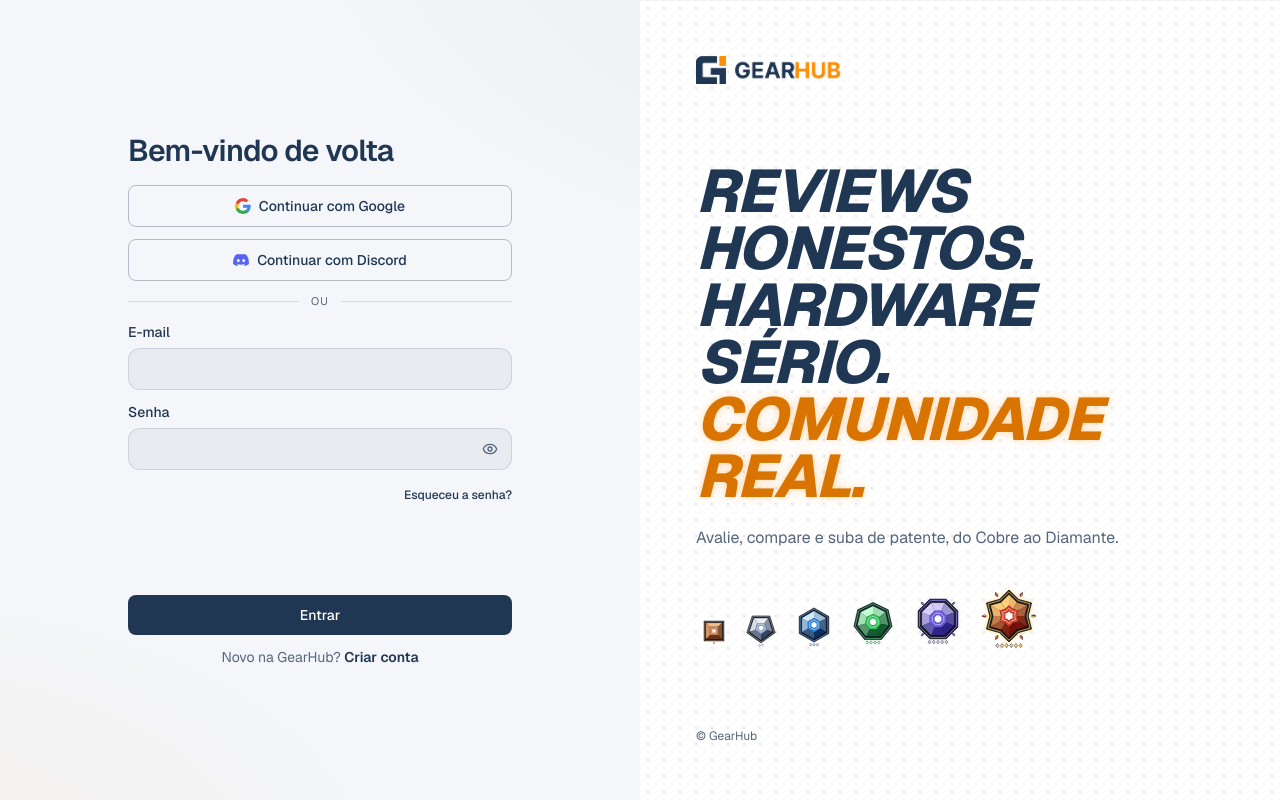
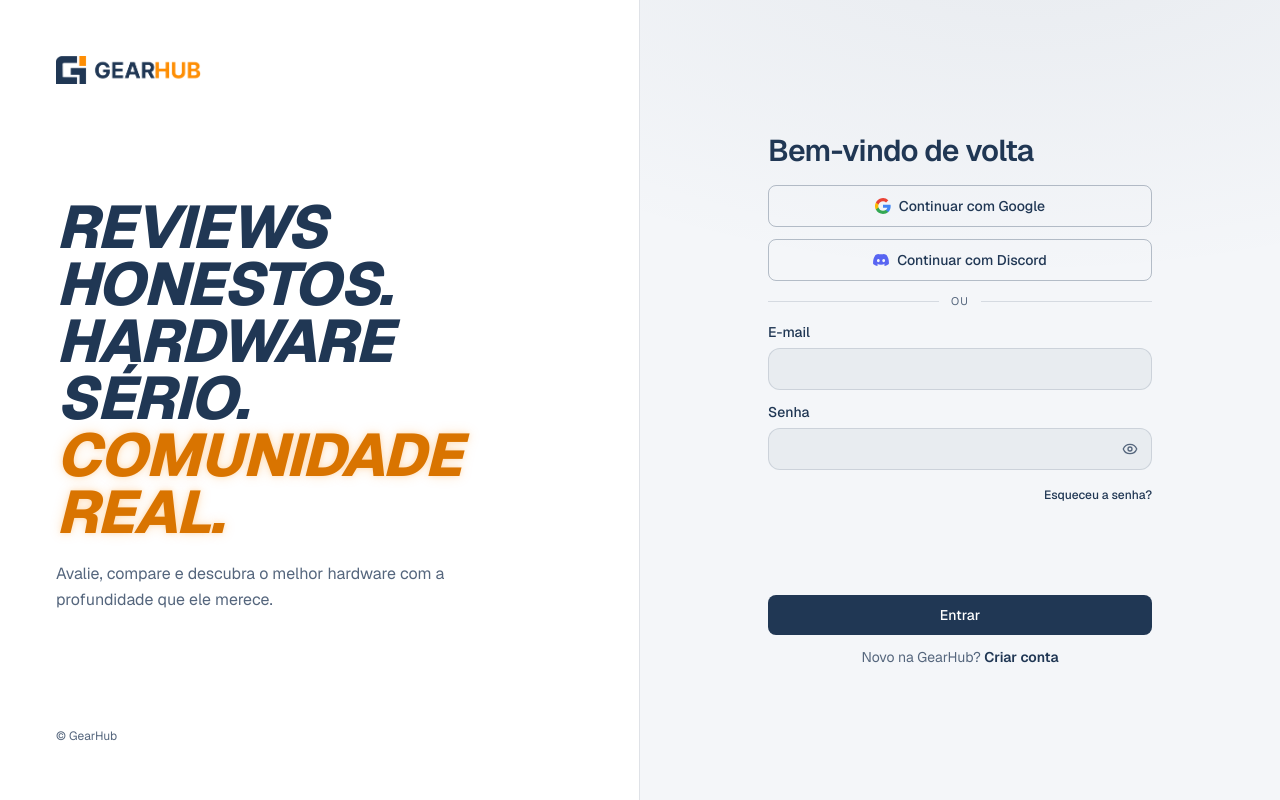
Before and after one commit to pedrobaraldi/GearHub-Web, a Nuxt app: page /auth in a window 1280 px wide. Built offline with nearby package versions, Linux system fonts and the light colour scheme; a web font is replaced by a local one.

Commit message:
Volta o login ao layout com a marca à esquerda e o formulário à direita
Co-Authored-By: Claude Opus 5.5 <noreply@anthropic.com>

```diff
--- a/app/pages/auth.vue
+++ b/app/pages/auth.vue
@@ -1,43 +1,14 @@
 <template>
   <div class="min-h-[100dvh] grid lg:grid-cols-2">
-    <!-- Lado da marca, à direita como a prévia dos outros formulários.
-         No cadastro, mostra o perfil que vai nascer; no login, a escada das patentes -->
-    <aside class="hidden lg:flex lg:order-2 flex-col justify-between p-14 preview-mat !rounded-none !border-0 border-l !border-l-gear-border">
+    <!-- Apresentação da marca à esquerda; login e cadastro ficam à direita -->
+    <aside class="hidden lg:flex flex-col justify-between p-14 bg-gear-sidebar border-r border-gear-border">
       <AppLogo />
-
-      <div v-if="isRegister" class="reveal max-w-sm w-full" v-reveal>
-        <p class="flex items-center gap-2 text-xs font-medium text-gear-muted mb-4">
-          <span class="preview-live" aria-hidden="true" />
-          Seu perfil vai começar assim
-        </p>
-        <div class="glass-card overflow-hidden">
-          <div class="h-20 bg-gradient-to-br from-gear-card via-gear-sidebar to-gear-bg" />
-          <div class="px-5 pb-5 -mt-9">
-            <span class="relative inline-block rounded-full p-[3px]" :style="{ background: 'var(--rank-cobre)' }">
-              <UserPhoto :src="null" :name="form.displayName || 'Você'" class="w-16 h-16 text-xl border-2 border-gear-card" />
-            </span>
-            <div class="flex items-center gap-2 mt-3">
-              <p class="font-display italic font-extrabold uppercase text-3xl leading-none tracking-tight truncate">{{ form.displayName || 'Seu nome' }}</p>
-              <RankEmblem rank="Cobre" title="Cobre, nível 1" no-hover class="w-9 h-9 shrink-0" />
-            </div>
-            <p class="text-sm text-gear-muted mt-1">@{{ form.username || 'usuario' }}</p>
-            <p class="text-xs text-gear-muted mt-4">Nível 1 · Cobre. Publique reviews e posts para ganhar XP e subir de patente.</p>
-          </div>
-        </div>
-      </div>
-
-      <div v-else class="reveal max-w-md" v-reveal>
+      <div class="reveal max-w-md" v-reveal>
         <h1 class="font-display italic font-extrabold uppercase leading-[0.95] tracking-tight text-6xl mb-5">
           Reviews honestos.<br>Hardware sério.<br><span class="neon-text">Comunidade real.</span>
         </h1>
-        <p class="text-gear-muted leading-relaxed">Avalie, compare e suba de patente, do Cobre ao Diamante.</p>
-        <ol class="flex items-end gap-2 mt-8" aria-label="Patentes">
-          <li v-for="(rank, index) in RANK_LADDER" :key="rank" :style="{ width: `${36 + index * 6}px` }">
-            <RankEmblem :rank="rank" :title="rank" no-hover class="w-full aspect-square" />
-          </li>
-        </ol>
+        <p class="text-gear-muted leading-relaxed">Avalie, compare e descubra o melhor hardware com a profundidade que ele merece.</p>
       </div>
-
       <p class="text-xs text-gear-muted">© GearHub</p>
     </aside>
 
@@ -144,9 +115,6 @@
 <script setup lang="ts">
 import { toApiFailure } from '~/composables/useAuth'
 
-// Escada exibida no login, do primeiro ao último rank
-const RANK_LADDER = ['Cobre', 'Prata', 'Cobalto', 'Esmeralda', 'Platina', 'Diamante']
-
 definePageMeta({ layout: false })
 
 const route = useRoute()
```
